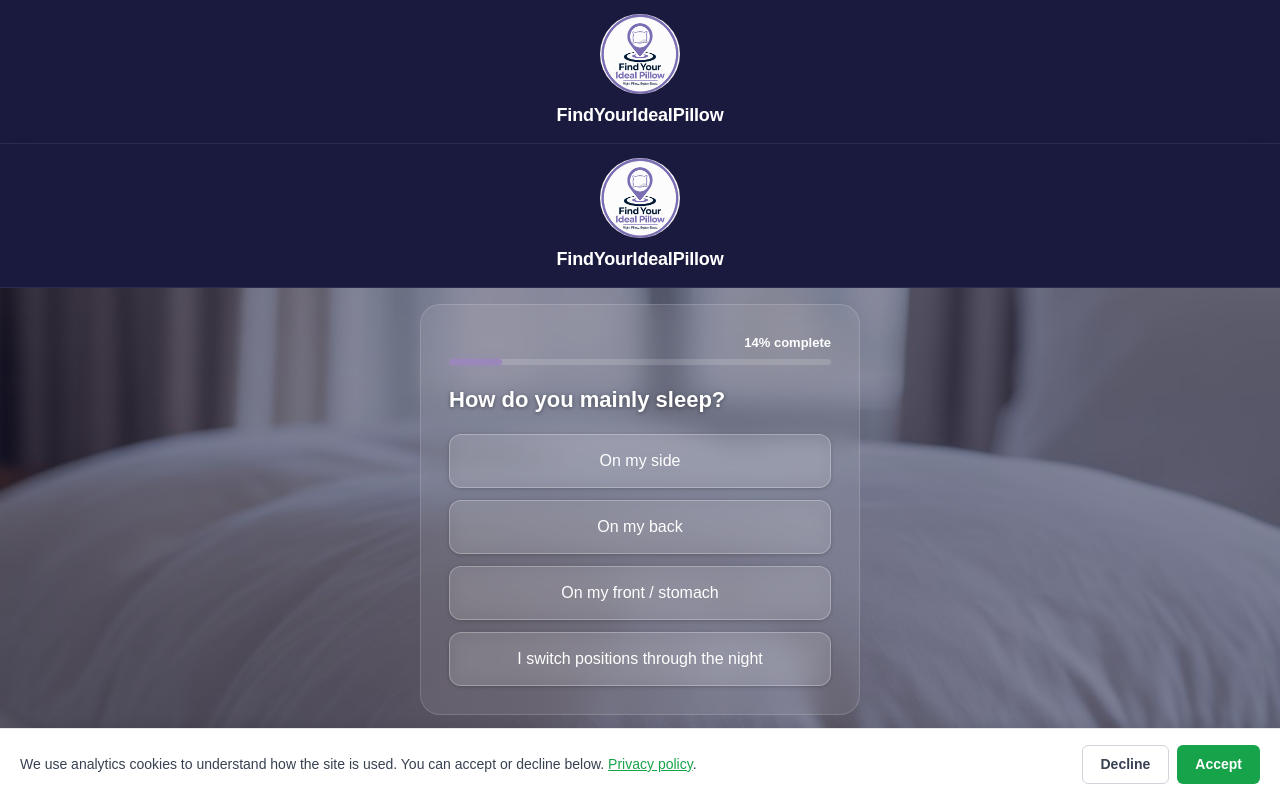
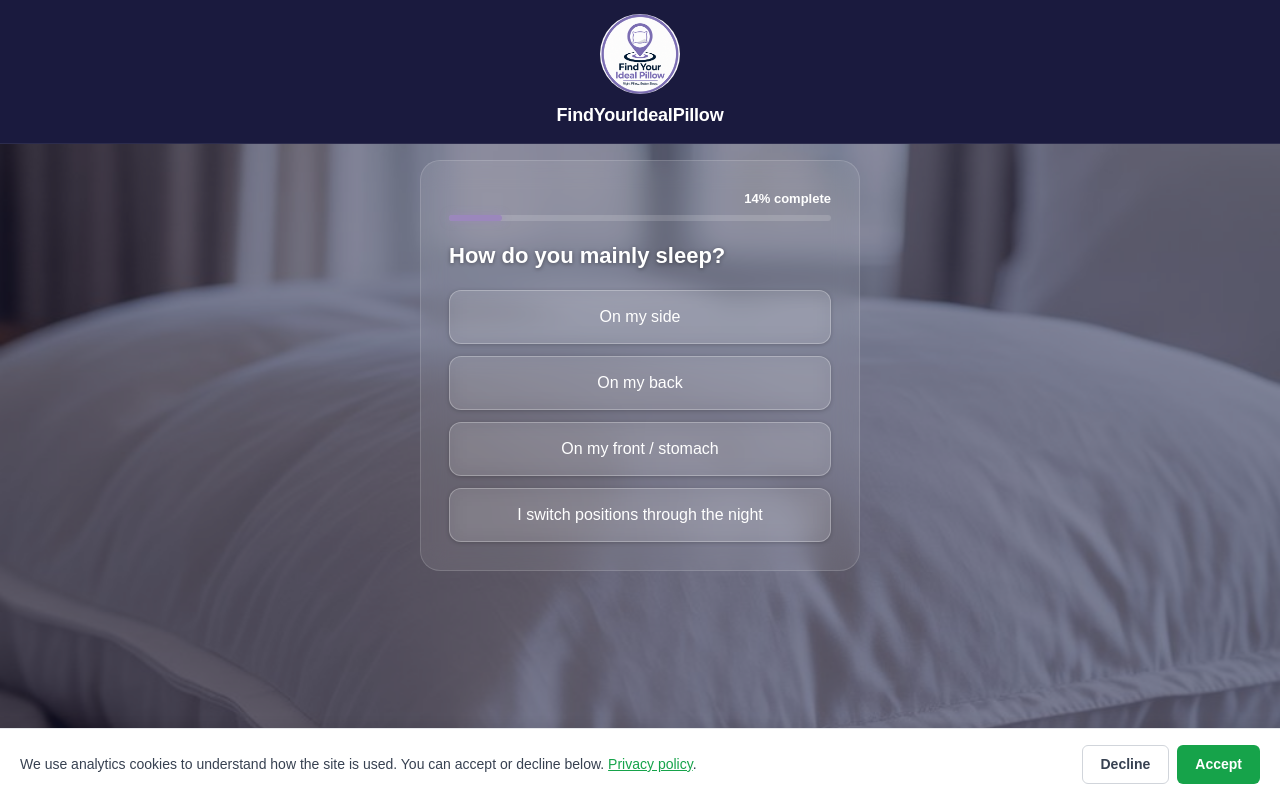
Before and after one commit to alanbishop75/find-my-ideal-pillow, a Next.js app: page /pillow/questionnaire in a window 1280 px wide. Shown: the top 800 px of the page. Built offline with nearby package versions, Linux system fonts and the light colour scheme; no server answers.

Commit message:
Remove duplicate header from pillow questionnaire page

```diff
--- a/app/pillow/questionnaire/page.tsx
+++ b/app/pillow/questionnaire/page.tsx
@@ -1,17 +1,13 @@
 "use client";
 import { categoryRegistry } from "../../../config/registry";
 import QuestionnairePage from "../../questionnaire/page-client";
-import { Header } from "../../../components/Header";
 
 export default function PillowQuestionnairePage() {
   const config = categoryRegistry["pillow"];
   return (
-    <>
-      <Header />
-      <QuestionnairePage
-        questionnaire={config.questionnaire}
-        resultsPath="/pillow/results"
-      />
-    </>
+    <QuestionnairePage
+      questionnaire={config.questionnaire}
+      resultsPath="/pillow/results"
+    />
   );
 }
```
